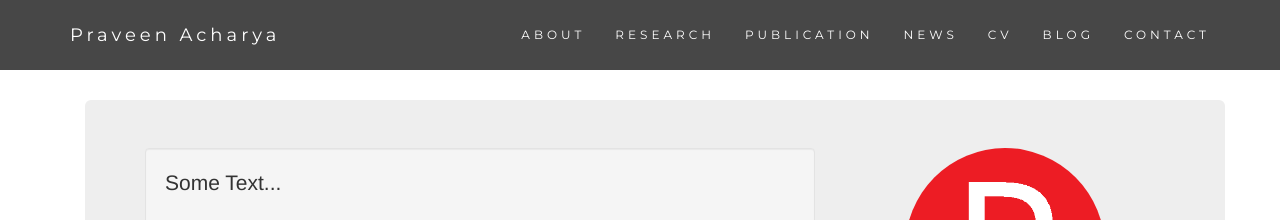
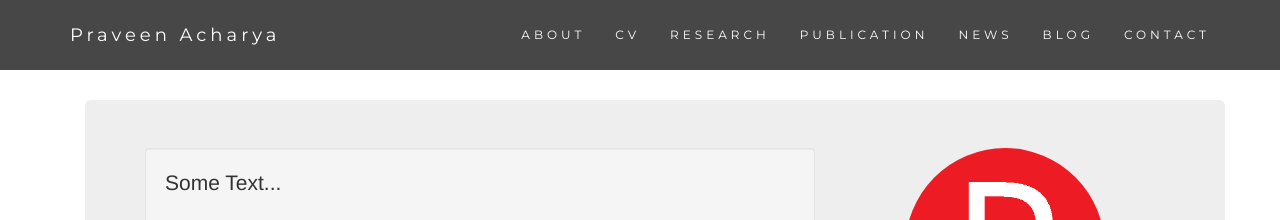
Before and after one commit to acharyaprvn/acharyaprvn.github.io-old, a Jekyll site: the page built from index.html, in a window 1280 px wide. Shown: the top 220 px of the page. Built offline with Jekyll 4.4.1, drawn with Linux system fonts in a browser that asks for light colours.

Commit message:
Interface

```diff
--- a/_layouts/default.html
+++ b/_layouts/default.html
@@ -23,15 +23,16 @@
         <span class="icon-bar"></span>
         <span class="icon-bar"></span>
       </button>
-      <a class="navbar-brand" href="#">Praveen Acharya</a>
+      <a class="navbar-brand" href="/">Praveen Acharya</a>
     </div>
     <div class="collapse navbar-collapse" id="myNavbar">
       <ul class="nav navbar-nav navbar-right">
         <li><a href="/about">ABOUT</a></li>
+		<li><a href="/cv">CV</a></li>
         <li><a href="/research">RESEARCH</a></li>
 		<li><a href="/publication">PUBLICATION</a></li>
         <li><a href="/news">NEWS</a></li>
-        <li><a href="/cv">CV</a></li>
+
         <li><a href="/blog">BLOG</a></li>
 		<li><a href="/contact">CONTACT</a></li>
 
```
